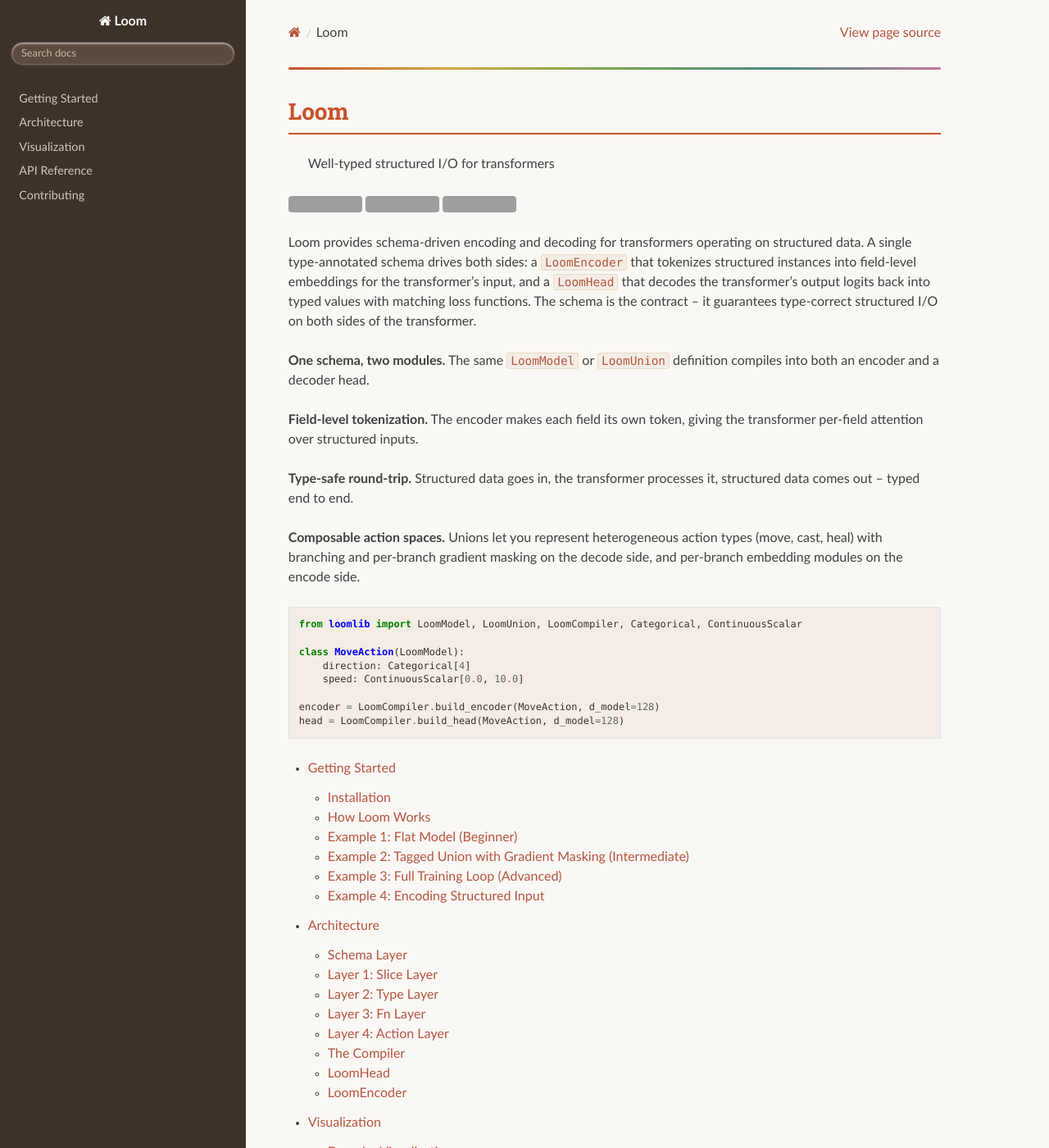
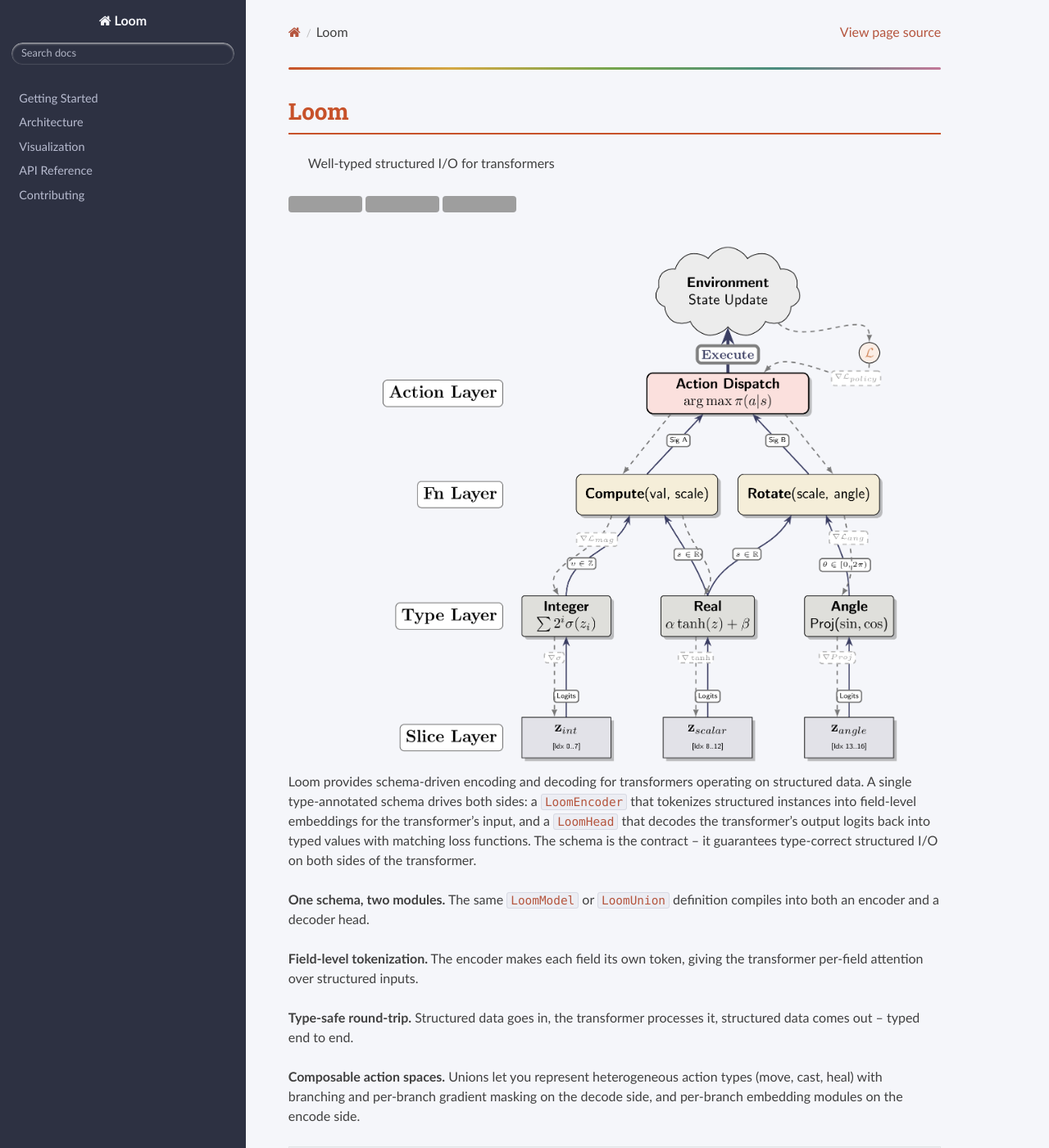
Before and after one commit to Btrainwilson/loom, a Sphinx documentation site: the page built from docs/index.md, in a window 1280 px wide and 1400 px high. Shown: the whole window at 82% size. Built offline with Sphinx 7.4.7 and the Read the Docs theme 3.1.0, drawn with Linux system fonts in a browser that asks for light colours; grey boxes are pictures that could not be loaded.

Commit message:
Updated Docs

````diff
--- a/docs/_static/custom.css
+++ b/docs/_static/custom.css
@@ -1,11 +1,14 @@
 /*  Loom Docs — 70s Rainbow Theme
- *  Warm off-white base with muted rainbow accents layered on sphinx_rtd_theme.
+ *  Cool slate base with muted rainbow accents layered on sphinx_rtd_theme.
  *
- *  Palette:
- *    cream      #FAF8F5    warm off-white background
- *    beige      #F3EDE5    code block / subtle surface
- *    brown-dk   #3D3229    sidebar, table headers
- *    brown-md   #5C4A3D    sidebar text
+ *  Palette (neutrals):
+ *    ice        #F5F6FA    cool off-white background
+ *    frost      #ECEDF3    code block / subtle surface
+ *    slate-dk   #2D3142    sidebar, table headers
+ *    slate-md   #4F5370    sidebar text
+ *    border-lt  #D8DAE4    light borders
+ *
+ *  Palette (accents):
  *    terracotta #B5553E    links, inline code text
  *    burnt-org  #C7522A    h1, link hover, primary accent
  *    mustard    #D4A843    h2, code border, admonition
@@ -15,31 +18,31 @@
  */
 
 
-/* COLORS = {
-//    "blue":    "#3B3E63",
-//    "cyan":    "#EB6254",
-//    "green":   "#5E5D4C",
-//    "yellow":  "#D9BC65",
-//    "red":     "#E58D58",
-//    "purple":  "#3B3E63",
-//    "grey":    "#3E3E3E",
-//    "black":   "#7A7A7A",
-//}
+:root {
+    --loom-blue:    #3B3E63;
+    --loom-cyan:    #EB6254;
+    --loom-green:   #5E5D4C;
+    --loom-yellow:  #D9BC65;
+    --loom-red:     #E58D58;
+    --loom-purple:  #3B3E63;
+    --loom-grey:    #3E3E3E;
+    --loom-black:   #7A7A7A;
+}
 
 /* ------------------------------------------------------------------ */
 /*  Global background                                                  */
 /* ------------------------------------------------------------------ */
 
 .wy-body-for-nav {
-    background: #FAF8F5;
+    background: #F5F6FA;
 }
 
 .wy-nav-content-wrap {
-    background: #FAF8F5;
+    background: #F5F6FA;
 }
 
 .wy-nav-content {
-    background: #FAF8F5;
+    background: #F5F6FA;
     max-width: 900px;
 }
 
@@ -48,46 +51,46 @@
 /* ------------------------------------------------------------------ */
 
 .wy-nav-side {
-    background: #3D3229;
+    background: #2D3142;
 }
 
 .wy-side-nav-search {
-    background: #3D3229;
+    background: #2D3142;
 }
 
 .wy-side-nav-search input[type="text"] {
-    border-color: #5C4A3D;
-    background: #5C4A3D;
-    color: #FAF8F5;
+    border-color: #2D3142;
+    background: #2D3142;
+    color: #F5F6FA;
 }
 
 .wy-side-nav-search input[type="text"]::placeholder {
-    color: #C7B9A8;
+    color: #B0B4C4;
 }
 
 .wy-side-nav-search a,
 .wy-side-nav-search .icon {
-    color: #FAF8F5;
+    color: #F5F6FA;
 }
 
 .wy-menu-vertical a {
-    color: #D5C8B8;
+    color: #B8BCD0;
 }
 
 .wy-menu-vertical a:hover {
-    background: #5C4A3D;
-    color: #FAF8F5;
+    background: #4F5370;
+    color: #F5F6FA;
 }
 
 .wy-menu-vertical li.current > a,
 .wy-menu-vertical li.current a:hover {
-    background: #5C4A3D;
-    color: #FAF8F5;
+    background: #4F5370;
+    color: #F5F6FA;
     border-right: 3px solid #D4A843;
 }
 
 .wy-menu-vertical li.toctree-l1.current > a {
-    border-bottom-color: #5C4A3D;
+    border-bottom-color: #4F5370;
 }
 
 /* ------------------------------------------------------------------ */
@@ -102,7 +105,7 @@ h1 {
 
 h2 {
     color: #D4A843 !important;
-    border-bottom: 1px solid #E8DCC8;
+    border-bottom: 1px solid #D8DAE4;
     padding-bottom: 0.2em;
 }
 
@@ -141,22 +144,22 @@ h5, h6 {
 /* ------------------------------------------------------------------ */
 
 .highlight {
-    background: #F3EDE5 !important;
+    background: #ECEDF3 !important;
     border-left: 3px solid #D4A843;
     border-radius: 2px;
 }
 
 .highlight pre {
-    background: #F3EDE5 !important;
-    color: #3D3229;
+    background: #ECEDF3 !important;
+    color: #2D3142;
 }
 
 code.literal,
 code.docutils.literal,
 .rst-content code.literal {
-    background: #F3EDE5;
+    background: #ECEDF3;
     color: #B5553E;
-    border: 1px solid #E8DCC8;
+    border: 1px solid #D8DAE4;
     border-radius: 3px;
     padding: 1px 4px;
     font-size: 0.9em;
@@ -167,25 +170,25 @@ code.docutils.literal,
 /* ------------------------------------------------------------------ */
 
 .wy-table-responsive table {
-    background: #FAF8F5;
+    background: #F5F6FA;
 }
 
 .wy-table-responsive th,
 .rst-content table.docutils th,
 .rst-content table.field-list th {
-    background: #3D3229 !important;
-    color: #FAF8F5 !important;
-    border-color: #5C4A3D;
+    background: #2D3142 !important;
+    color: #F5F6FA !important;
+    border-color: #4F5370;
     font-weight: 600;
 }
 
 .wy-table-responsive td,
 .rst-content table.docutils td {
-    border-color: #E8DCC8;
+    border-color: #D8DAE4;
 }
 
 .wy-table-responsive tr:nth-child(even) td {
-    background: #F3EDE5;
+    background: #ECEDF3;
 }
 
 /* ------------------------------------------------------------------ */
@@ -212,7 +215,7 @@ hr {
 /* ------------------------------------------------------------------ */
 
 .rst-content .admonition {
-    background: #FAF8F5;
+    background: #F5F6FA;
     border-left-width: 4px;
 }
 
@@ -222,7 +225,7 @@ hr {
 
 .rst-content .admonition.note .admonition-title {
     background: #4A8C7F;
-    color: #FAF8F5;
+    color: #F5F6FA;
 }
 
 .rst-content .admonition.warning {
@@ -231,7 +234,7 @@ hr {
 
 .rst-content .admonition.warning .admonition-title {
     background: #D4A843;
-    color: #3D3229;
+    color: #2D3142;
 }
 
 .rst-content .admonition.tip,
@@ -242,7 +245,7 @@ hr {
 .rst-content .admonition.tip .admonition-title,
 .rst-content .admonition.hint .admonition-title {
     background: #74A54E;
-    color: #FAF8F5;
+    color: #F5F6FA;
 }
 
 .rst-content .admonition.danger,
@@ -253,7 +256,7 @@ hr {
 .rst-content .admonition.danger .admonition-title,
 .rst-content .admonition.error .admonition-title {
     background: #C7522A;
-    color: #FAF8F5;
+    color: #F5F6FA;
 }
 
 .rst-content .admonition.important {
@@ -262,7 +265,7 @@ hr {
 
 .rst-content .admonition.important .admonition-title {
     background: #C27898;
-    color: #FAF8F5;
+    color: #F5F6FA;
 }
 
 /* ------------------------------------------------------------------ */
@@ -271,6 +274,13 @@ hr {
 
 .rst-content img {
     border-radius: 4px;
+    background: transparent;
+}
+
+.rst-content figure,
+.rst-content .figure,
+.rst-content .image-reference {
+    background: transparent;
 }
 
 /* ------------------------------------------------------------------ */
@@ -298,11 +308,11 @@ footer {
 }
 
 ::-webkit-scrollbar-track {
-    background: #F3EDE5;
+    background: #ECEDF3;
 }
 
 ::-webkit-scrollbar-thumb {
-    background: #C7B9A8;
+    background: #B0B4C4;
     border-radius: 4px;
 }
 
@@ -316,5 +326,5 @@ footer {
 
 ::selection {
     background: #D4A843;
-    color: #3D3229;
+    color: #2D3142;
 }
--- a/docs/generate_figures.py
+++ b/docs/generate_figures.py
@@ -40,7 +40,7 @@ OUT_DIR = Path(__file__).resolve().parent / "_static"
 OUT_DIR.mkdir(exist_ok=True)
 
 DPI = 150
-SAVEFIG_KW = dict(dpi=DPI, bbox_inches="tight", facecolor="#FAF8F5")
+SAVEFIG_KW = dict(dpi=DPI, bbox_inches="tight", transparent=True)
 
 
 # -- Schemas (same as in getting-started.md) --------------------------------
--- a/docs/index.md
+++ b/docs/index.md
@@ -5,6 +5,12 @@
 [![PyPI](https://img.shields.io/pypi/v/loomlib.svg)](https://pypi.python.org/pypi/loomlib/)
 [![Python](https://img.shields.io/pypi/pyversions/loomlib.svg)](https://pypi.python.org/pypi/loomlib/)
 ![Build](https://github.com/btrainwilson/loom/actions/workflows/test.yaml/badge.svg)
+
+```{image} _static/loom_decode.png
+:alt: Loom decoder architecture
+:align: center
+:width: 90%
+```
 
 Loom provides schema-driven encoding and decoding for transformers operating on
 structured data. A single type-annotated schema drives both sides: a
--- a/docs/requirements.txt
+++ /dev/null
@@ -1,4 +0,0 @@
-Sphinx==7.1.2
-sphinx-autodoc2==0.5.0
-sphinx-rtd-theme==2.0.0
-myst-parser==2.0.0
````
Also changed, not shown: docs/_static/allocation_union.png, docs/_static/decoded_values.png, docs/_static/encoder_batch.png, docs/_static/encoder_embedding_norms.png, docs/_static/encoder_token_grid.png, docs/_static/logits_heatmap.png, docs/_static/loom_decode.png (added), docs/_static/loss_breakdown.png, 1 other file.
